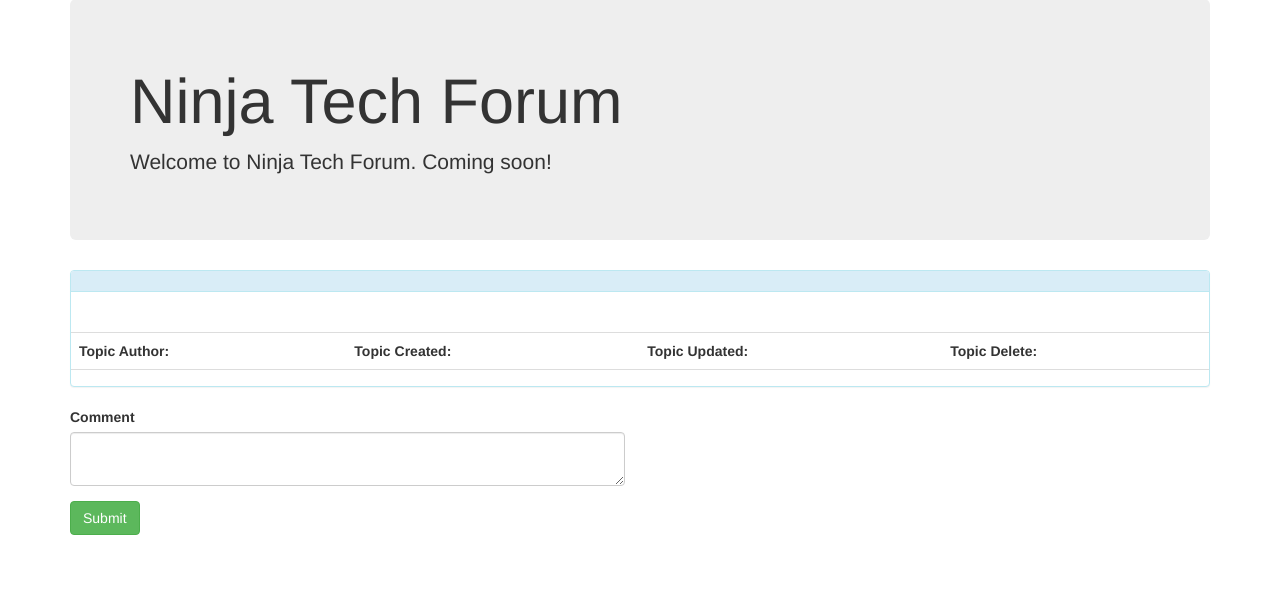
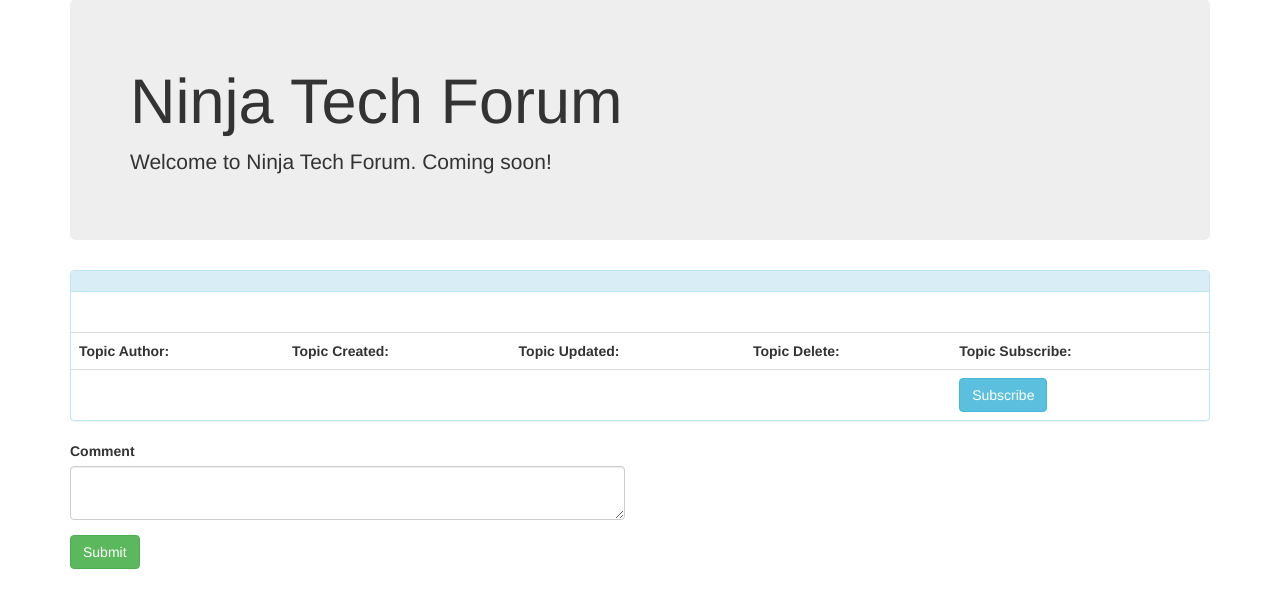
Before and after one commit to luckie86/WD2_8_dn, a Python web app: template templates/topic_details.html in a window 1280 px wide. Shown: the part 167-775 px from the top of the page. Run offline with Jinja, Linux system fonts and the light colour scheme; the template is opened without the code that fills it, so the values that code supplies are empty; some libraries are stand-ins or nearby versions.

Commit message:
added subscribe to topic

```diff
--- a/main.py
+++ b/main.py
@@ -5,7 +5,7 @@ import webapp2
 from handlers.topics import TopicAddHandler, TopicDetailsHandler
 from handlers.base import BaseHandler, MainHandler, CookieAlertHandler
 from handlers.comments import CommentAddHandler, CommentsListHandler
-from handlers.topics import TopicDelete
+from handlers.topics import TopicDelete, SubscribeToTopicHandler
 from tasks.email_new_comment import EmailNewCommentWorker
 
 
@@ -17,5 +17,6 @@ app = webapp2.WSGIApplication([
     webapp2.Route('/topic-details/<topic_id:\d+>', TopicDetailsHandler, name="topic-details"),
     webapp2.Route('/topic-details/<topic_id:\d+>/comment/add', CommentAddHandler, name="comment-add"),
     webapp2.Route('/topic/<topic_id:\d+>/delete', TopicDelete),
+    webapp2.Route('/topic/<topic_id:\d+>/subscribe', SubscribeToTopicHandler),
     webapp2.Route('/task/email-new-comment', EmailNewCommentWorker)
 ], debug=True)
--- a/templates/topic_details.html
+++ b/templates/topic_details.html
@@ -21,6 +21,7 @@
           <th> Topic Created:</th>
           <th> Topic Updated:</th>
           <th> Topic Delete:</th>
+          <th> Topic Subscribe:</th>
       </tr>
       <tr>
           <td>{{ topic.author_email }}</td>
@@ -36,6 +37,11 @@
                 {% endif %}
               {% endif %}
           </td>
+            <td> <form action="/topic/{{topic.key.id()}}/subscribe" method="post">
+                        <input type="hidden" name="csrf_token" value="{{csrf_token}}">
+                        <button class="btn btn-info">Subscribe</button>
+                </form>
+            </td>
       </tr>
   </table>
 </div>
```
Also changed, not shown: handlers/topics.py (+17 -0 lines).
